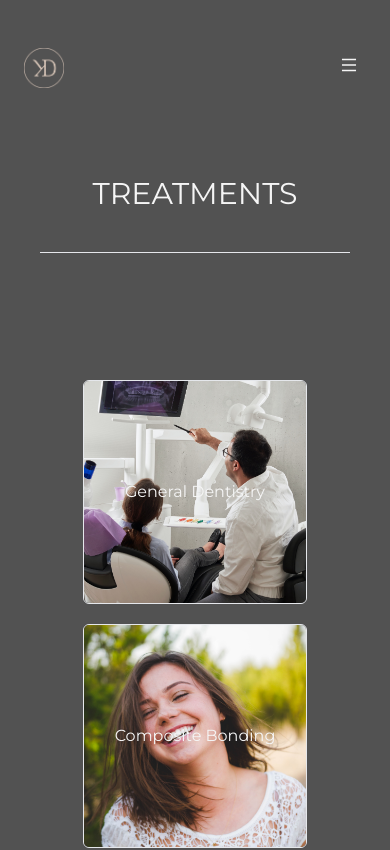
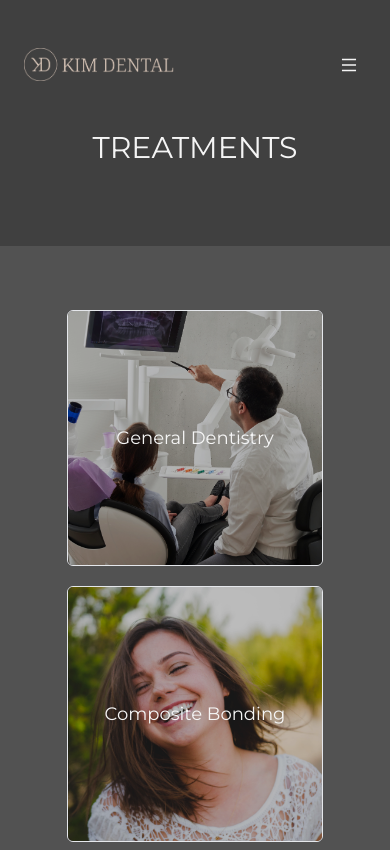
Before and after one commit to wodnjsd/mk-portfolio, a Next.js app: page /treatments in a window 390 px wide. Shown: the top 850 px of the page. Built offline with nearby package versions, Linux system fonts and the light colour scheme.

Commit message:
styling responsive

```diff
--- a/app/contact/page.tsx
+++ b/app/contact/page.tsx
@@ -22,7 +22,7 @@ const page = () => {
 
 
   return (
-    <div className='max-w-6xl flex flex-col md:flex-row gap-10 justify-between md:items-center items-start py-20 mx-10 sm:mx-20'>
+    <div className='max-w-6xl flex flex-col md:flex-row gap-16 justify-around md:items-center items-start py-24 mx-12 sm:mx-20'>
       <div>
         <h1 className='text-5xl font-montserrat mb-10'>Get in touch</h1>
         <div className='flex gap-3 text-xl py-5'>
--- a/app/layout/Nav.tsx
+++ b/app/layout/Nav.tsx
@@ -31,19 +31,19 @@ const Nav = (props: Props) => {
 
 
   return (
-    <div className='flex justify-between px-6 md:px-10 my-12'>
+    <div className='bg-neutral-700 flex justify-between px-6 md:px-10 py-12'>
       {/* Logos */}
       <div>
-        <Image src={logoSmall} alt="logo" width={40} height={40} className='sm:hidden' />
-        <Link href="/" className='hidden sm:inline'><Image src={logo} alt="logo" width={250} /></Link>
+        <Link href= "/" className='sm:hidden' ><Image src={logo} alt="logo" width={150}/></Link>
+        <Link href="/" className='hidden sm:inline'><Image src={logo} alt="logo" width={220} /></Link>
       </div>
 
       {/* Nav Links */}
       <div>
-        <div className='hidden md:flex font-inter text-sm font-light py-3'>
+        <div className='hidden md:flex text-sm md:text-base font-light py-3'>
           <ul className='flex gap-5'>
             {links.map((link) => (
-              <li key={link.id} className={pathname === link.to ? 'text-sm md:text-base text-logo font-normal underline underline-offset-8' : 'text-sm md:text-base hover:underline underline-offset-8'}><Link href={link.to}>{link.name}</Link></li>
+              <li key={link.id} className={pathname === link.to ? 'text-logo font-normal underline underline-offset-8' : 'hover:underline underline-offset-8'}><Link href={link.to}>{link.name}</Link></li>
             ))}
             {/* className='text-sm md:text-base hover:underline underline-offset-8' */}
           </ul>
--- a/app/treatments/page.tsx
+++ b/app/treatments/page.tsx
@@ -27,16 +27,15 @@ const page = (props: Props) => {
   }
 
   return (
-    <div className='p-10 sm:px-20 flex flex-col items-center gap-10 font-normal'>
-      <h1 className='text-3xl sm:self-center font-montserrat sm:py-10'>TREATMENTS</h1>
-      <hr className='w-full h-2' />
-      <ul className="flex gap-5 flex-wrap justify-center py-20">
+    <div className='px-5 md:px-20 flex flex-col items-center font-normal'>
+      <h1 className='w-screen bg-neutral-700 sm:pt-4 pb-20 text-3xl text-center font-montserrat'>TREATMENTS</h1>
+      <ul className="flex gap-5 flex-wrap justify-center py-16 sm:py-32">
         {treatments.map((tx) => (
           <div key={tx.id} className="hover:cursor-pointer">
-            <li className="w-56 h-56 border rounded-md overflow-hidden" onClick={() => { handleClick(tx) }}>
+            <li className="w-64 h-64 border rounded-md overflow-hidden" onClick={() => { handleClick(tx) }}>
               <div className="group flex justify-center items-center">
-                <Image src={tx.image} alt={tx.name} className="group-hover:transition group-hover:scale-125 group-hover:blur-sm ease-in-out"/>
-                <p className="absolute z-20">{tx.name}</p>
+                <Image src={tx.image} alt={tx.name} className="brightness-75 group-hover:transition group-hover:scale-125 group-hover:blur-sm ease-in-out"/>
+                <p className="absolute z-20 text-lg text-neutral-100">{tx.name}</p>
               </div>
             </li>
           </div>
--- a/components/PortfolioCarousel.tsx
+++ b/components/PortfolioCarousel.tsx
@@ -20,6 +20,7 @@ const Carousel = () => {
   // }, [])
 
   return (
+    <>
       <div className='overflow-hidden relative z-20'>
         <div className="flex transition-transform ease-out duration-500"
           style={{ transform: `translateX(-${current * 100}%)` }}>
@@ -39,7 +40,8 @@ const Carousel = () => {
           </div>
         </div>
       </div>
-    // <p className='text-center py-5'>{slides[current].description}</p>
+      <p className='text-center py-5'>{slides[current].description}</p>
+    </>
   )
 }
 
--- a/components/PortfolioItem.tsx
+++ b/components/PortfolioItem.tsx
@@ -9,11 +9,11 @@ type Props = {
 
 const PortfolioItem = ({ image, description }: Props) => {
   const overlayStyles =`p-5 absolute z-30 flex h-full w-full flex-col items-center justify-center
-  whitespace-normal bg-logo text-center text-white opacity-0 transition duration-500 hover:opacity-90`
+  whitespace-normal bg-logoDark text-center opacity-0 transition duration-500 hover:opacity-90`
   return (
-    <div className='flex justify-center items-center w-80'>
+    <div className='flex justify-center items-center text-lg w-80'>
       <div className={overlayStyles}>
-        <p>{description}</p>
+        <p className='text-white'>{description}</p>
       </div>
       <Image src={image} alt={`${image}`}/>
     </div>
--- a/data/treatments.js
+++ b/data/treatments.js
@@ -8,16 +8,16 @@ import whitening from '@/public/assets/treatments/whitening.jpg'
 
 
 export default [
-  { id: 1, name: "General Dentistry", description: "General dentistry covers a range of treatment options and procedures fundamental to protecting and maintaining a good standard of oral health. A routine examination is at the center of creating your personal dental plan. It allows your general dentist to clearly define what treatment is necessary for your continued oral health. A routine examination can spot early signs of any irregularities and treat them before they progress further. This is extremely important as many oral health issues are “silent” and go unnoticed..", image: general },
-  { id: 2, name: "Composite Bonding", description: `Composite Bonding is thin layers of composite resin placed on the front surfaces of teeth to change the appearance of your smile. Teeth that are discolored, chipped, rotated, or spaced can be transformed with bonding. The teeth are generally not prepared, and tooth-colored filling material is placed on the front of the teeth, shaped to the desired form, and then finished and polished to a life-like shine. A second polishing appointment is usually necessary. `, image: bonding },
-  { id: 3, name: "Invisalign", description: `Invisalign is a virtually invisible orthodontic appliance that straightens teeth as an alternative to the traditional metal ‘train track’ braces.
+  { id: 1, name: "General Dentistry", description: "General dentistry covers a range of treatment options and procedures fundamental to protecting and maintaining a good standard of oral health.\n A routine examination is at the center of creating your personal dental plan. It allows your general dentist to clearly define what treatment is necessary for your continued oral health. \nA routine examination can spot early signs of any irregularities and treat them before they progress further. This is extremely important as many oral health issues are “silent” and go unnoticed..", image: general },
+  { id: 2, name: "Composite Bonding", description: `Composite Bonding is thin layers of composite resin placed on the front surfaces of teeth to change the appearance of your smile. \nTeeth that are discolored, chipped, rotated, or spaced can be transformed with bonding. The teeth are generally not prepared, and tooth-colored filling material is placed on the front of the teeth, shaped to the desired form, and then finished and polished to a life-like shine. A second polishing appointment is usually necessary. `, image: bonding },
+  { id: 3, name: "Invisalign", description: `Invisalign is a virtually invisible orthodontic appliance that straightens teeth as an alternative to the traditional metal ‘train track’ braces.\n
   It uses a series of clear aligners which are custom-made, barely visible, and removable.`, image: invisalign},
-  { id: 4, name: "Whitening", description: `Teeth whitening is a cosmetic treatment which involves bleaching your teeth to make them whiter. The best way to keep your smile healthy and bright is to look after your teeth and gums, but it’s not unusual to need a little help.
-  You might consider teeth whitening for different reasons. Your teeth can lose their whiteness with age but can also become stained by smoking or drinking lots of tea, coffee or red wine.`, image: whitening },
+  { id: 4, name: "Whitening", description: `Teeth whitening is a cosmetic treatment which involves bleaching your teeth to make them whiter.\nThe best way to keep your smile healthy and bright is to look after your teeth and gums, but it’s not unusual to need a little help.
+  \nYou might consider teeth whitening for different reasons. Your teeth can lose their whiteness with age but can also become stained by smoking or drinking lots of tea, coffee or red wine.`, image: whitening },
   { id: 5, name: "Crowns/ Bridges", description: `When you have a tooth that is extensively damaged or at high risk of fracture, a traditional filling might not be sufficient to support it long-term. In these situations, your general dentist might suggest a dental crown is used to restore the affected tooth. Where a filling will fill a hole in the tooth, a crown is designed to cover the damaged tooth, protecting it from further decay and damage.
 Crowns are also regularly used to treat chipped teeth and restore the tooth after root canal treatment. If a crown is recommended, your general dentist will prepare the tooth for the crown to be made by a dental laboratory.
 A bridge is a crown placed on a prepared tooth but with an add-on to fill the gap of a missing tooth. `, image: bridge },
-  { id: 6, name: "Porcelain Veneers", description: `Porcelain is the most similar of all materials to natural enamel and hence, when done well, it can look more natural, and attractive, and resists stains better than the alternative material, composite.
+  { id: 6, name: "Porcelain Veneers", description: `Porcelain is the most similar of all materials to natural enamel and hence, when done well, it can look more natural, and attractive, and resists stains better than the alternative material, composite.\n
   Porcelain veneers last 10-15 years on average but they may last short or longer than this depending on care. It is also worth noting that repair is not as easy as it is with composite.
   However, porcelain veneers require space to be made on the tooth to fit them and traditional porcelain veneer techniques involve drilling away small quantities of the natural tooth to create this space. Post preparation, the dentist will then make impressions of your teeth and send them off to a highly specialized lab to make you your high-quality veneers. In the meantime, you will be given temporary veneers to wear. Once your definitive veneers are made, they will be applied with adhesive glue to your prepared teeth for good.`, image: veneer }
 ]
--- a/tailwind.config.js
+++ b/tailwind.config.js
@@ -15,7 +15,8 @@ module.exports = {
         allura: ['var(--font-allura)']
       },
       colors: {
-        logo: "#ddcabc"
+        logo: "#ddcabc",
+        logoDark: "#cfb5a1"
       },
       backgroundImage: {
         'gradient-radial': 'radial-gradient(var(--tw-gradient-stops))',
```
Also changed, not shown: app/page.tsx (+14 -14 lines), app/portfolio/page.tsx (+6 -5 lines), app/tutoring/page.tsx (+6 -7 lines), components/Treatment.tsx (+5 -5 lines), public/assets/face2.png (added). Lines whose indentation alone changed are shown as unchanged.
